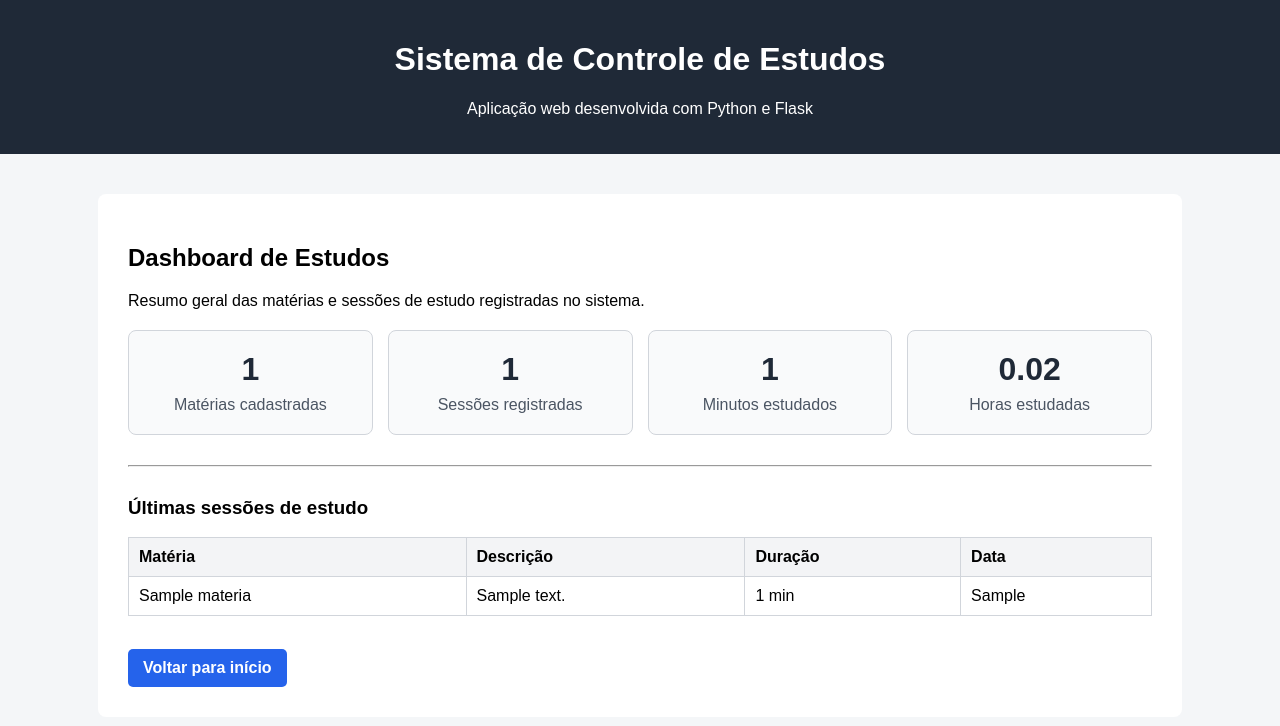
After one commit to gabsoares0/sistema-controle-estudos, a Flask app: page /dashboard in a window 1280 px wide. The commit adds this page. Shown: the top 726 px of the page. Run offline with Flask 3, Linux system fonts and the light colour scheme; tables that the repository leaves empty hold one stand-in row (values such as "Sample post").

Commit message:
Novo dashboard de estudos

```diff
--- a/app.py
+++ b/app.py
@@ -43,6 +43,48 @@ def criar_tabelas():
 @app.route("/")
 def home():
     return render_template("index.html")
+
+@app.route("/dashboard")
+def dashboard():
+    conexao = conectar_banco()
+    cursor = conexao.cursor()
+
+    cursor.execute("SELECT COUNT(*) AS total FROM materias")
+    total_materias = cursor.fetchone()["total"]
+
+    cursor.execute("SELECT COUNT(*) AS total FROM sessoes_estudo")
+    total_sessoes = cursor.fetchone()["total"]
+
+    cursor.execute("SELECT COALESCE(SUM(duracao), 0) AS total FROM sessoes_estudo")
+    total_minutos = cursor.fetchone()["total"]
+
+    total_horas = round(total_minutos / 60, 2)
+
+    cursor.execute("""
+        SELECT
+            sessoes_estudo.id,
+            materias.nome AS materia,
+            sessoes_estudo.descricao,
+            sessoes_estudo.duracao,
+            sessoes_estudo.data
+        FROM sessoes_estudo
+        INNER JOIN materias ON materias.id = sessoes_estudo.materia_id
+        ORDER BY sessoes_estudo.id DESC
+        LIMIT 5
+    """)
+
+    ultimas_sessoes = cursor.fetchall()
+
+    conexao.close()
+
+    return render_template(
+        "dashboard.html",
+        total_materias=total_materias,
+        total_sessoes=total_sessoes,
+        total_minutos=total_minutos,
+        total_horas=total_horas,
+        ultimas_sessoes=ultimas_sessoes
+    )
 
 
 @app.route("/materias", methods=["GET", "POST"])
--- a/templates/base.html
+++ b/templates/base.html
@@ -81,6 +81,32 @@
             margin: 30px 0;
         }
 
+                .cards {
+            display: grid;
+            grid-template-columns: repeat(4, 1fr);
+            gap: 15px;
+            margin-top: 20px;
+        }
+
+        .card {
+            background-color: #f9fafb;
+            border: 1px solid #d1d5db;
+            border-radius: 8px;
+            padding: 20px;
+            text-align: center;
+        }
+
+        .card h3 {
+            font-size: 32px;
+            margin: 0;
+            color: #1f2937;
+        }
+
+        .card p {
+            margin: 8px 0 0;
+            color: #4b5563;
+        }
+
     </style>
 </head>
 <body>
--- /dev/null
+++ b/templates/dashboard.html
@@ -0,0 +1,64 @@
+{% extends "base.html" %}
+
+{% block content %}
+
+<h2>Dashboard de Estudos</h2>
+
+<p>Resumo geral das matérias e sessões de estudo registradas no sistema.</p>
+
+<div class="cards">
+    <div class="card">
+        <h3>{{ total_materias }}</h3>
+        <p>Matérias cadastradas</p>
+    </div>
+
+    <div class="card">
+        <h3>{{ total_sessoes }}</h3>
+        <p>Sessões registradas</p>
+    </div>
+
+    <div class="card">
+        <h3>{{ total_minutos }}</h3>
+        <p>Minutos estudados</p>
+    </div>
+
+    <div class="card">
+        <h3>{{ total_horas }}</h3>
+        <p>Horas estudadas</p>
+    </div>
+</div>
+
+<hr>
+
+<h3>Últimas sessões de estudo</h3>
+
+{% if ultimas_sessoes %}
+    <table>
+        <thead>
+            <tr>
+                <th>Matéria</th>
+                <th>Descrição</th>
+                <th>Duração</th>
+                <th>Data</th>
+            </tr>
+        </thead>
+        <tbody>
+            {% for sessao in ultimas_sessoes %}
+            <tr>
+                <td>{{ sessao["materia"] }}</td>
+                <td>{{ sessao["descricao"] }}</td>
+                <td>{{ sessao["duracao"] }} min</td>
+                <td>{{ sessao["data"] }}</td>
+            </tr>
+            {% endfor %}
+        </tbody>
+    </table>
+{% else %}
+    <p>Nenhuma sessão registrada ainda.</p>
+{% endif %}
+
+<br>
+
+<a href="/" class="button">Voltar para início</a>
+
+{% endblock %}
--- a/templates/index.html
+++ b/templates/index.html
@@ -14,7 +14,8 @@
     mantendo uma estrutura simples e fácil de entender.
 </p>
 
-<a href="/materias" class="button">Começar</a>
+<a href="/dashboard" class="button">Ver dashboard</a>
+<a href="/materias" class="button">Cadastrar matérias</a>
 <a href="/sessoes" class="button">Registrar estudos</a>
 
 {% endblock %}
```
